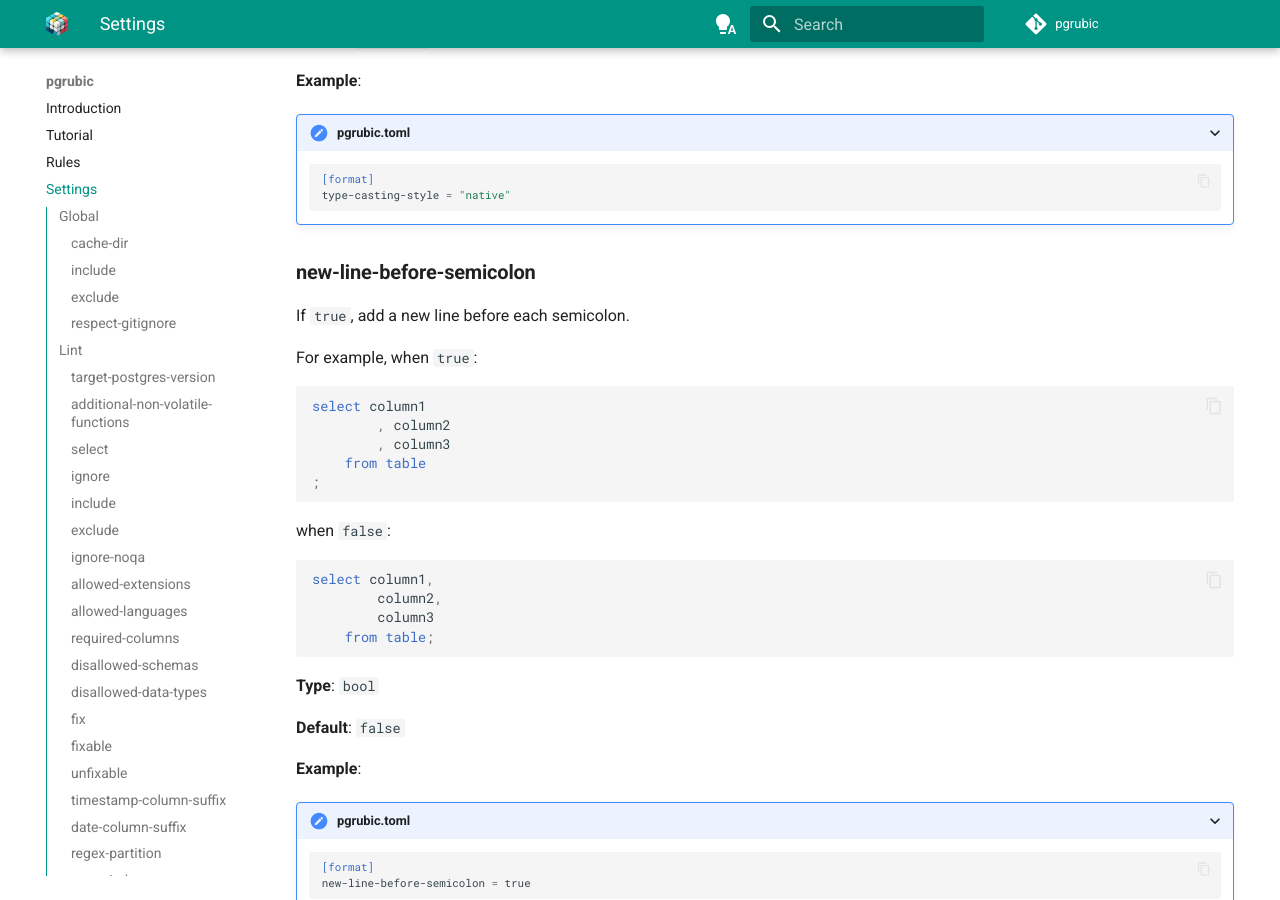
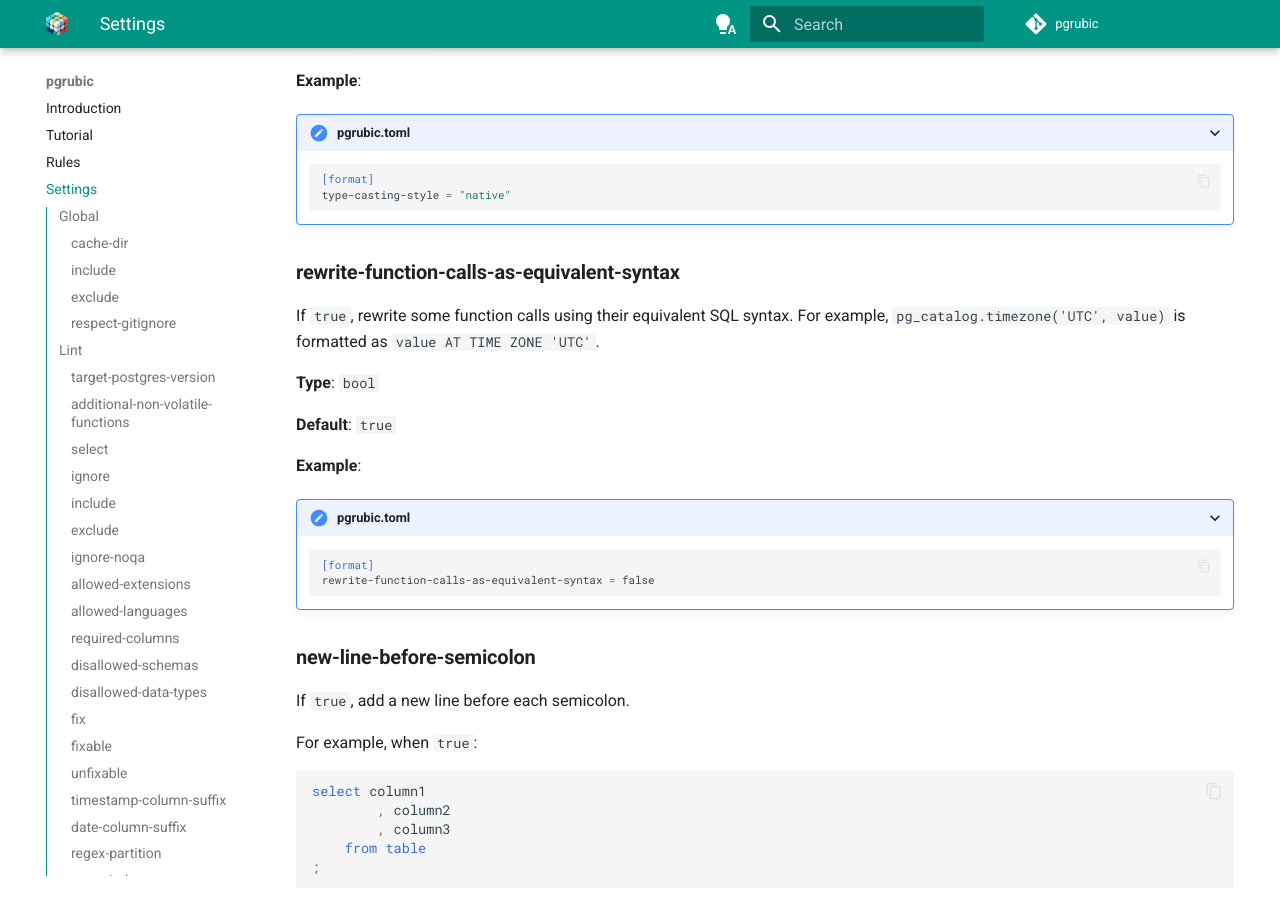
Before and after one commit to bolajiwahab/pgrubic, an MkDocs documentation site: the page built from docs/docs/settings.md, in a window 1280 px wide and 900 px high, scrolled down 13787 px. Built offline with MkDocs 1.6.1 and Material for MkDocs 9.7.7, drawn with Linux system fonts in a browser that asks for light colours; comment, search, counter and statistics services are not loaded.

Commit message:
feat: expose configuring output of special functions (#246)

````diff
--- a/docs/docs/settings.md
+++ b/docs/docs/settings.md
@@ -668,6 +668,25 @@ type-casting-style = "native"
 ```
 </details>
 
+### **rewrite-function-calls-as-equivalent-syntax**
+If `true`, rewrite some function calls using their equivalent SQL syntax. For example,
+`pg_catalog.timezone('UTC', value)` is formatted as
+`value AT TIME ZONE 'UTC'`.
+
+**Type**: `bool`
+
+**Default**: `true`
+
+**Example**:
+<details open>
+<summary><strong>pgrubic.toml</strong></summary>
+
+```toml
+[format]
+rewrite-function-calls-as-equivalent-syntax = false
+```
+</details>
+
 ### **new-line-before-semicolon**
 If `true`, add a new line before each semicolon.
 
--- a/src/pgrubic/pgrubic.toml
+++ b/src/pgrubic/pgrubic.toml
@@ -36,6 +36,7 @@ comma-at-beginning = true
 compact-parenthesized-lists-margin = 90
 uppercase-keywords = true
 type-casting-style = "standard"
+rewrite-function-calls-as-equivalent-syntax = true
 new-line-before-semicolon = false
 remove-pg-catalog-from-functions = true
 remove-default-index-access-method = true
````
Also changed, not shown: docs/docs/configuration.md (+3 -0 lines), README.md, 5 other files.
